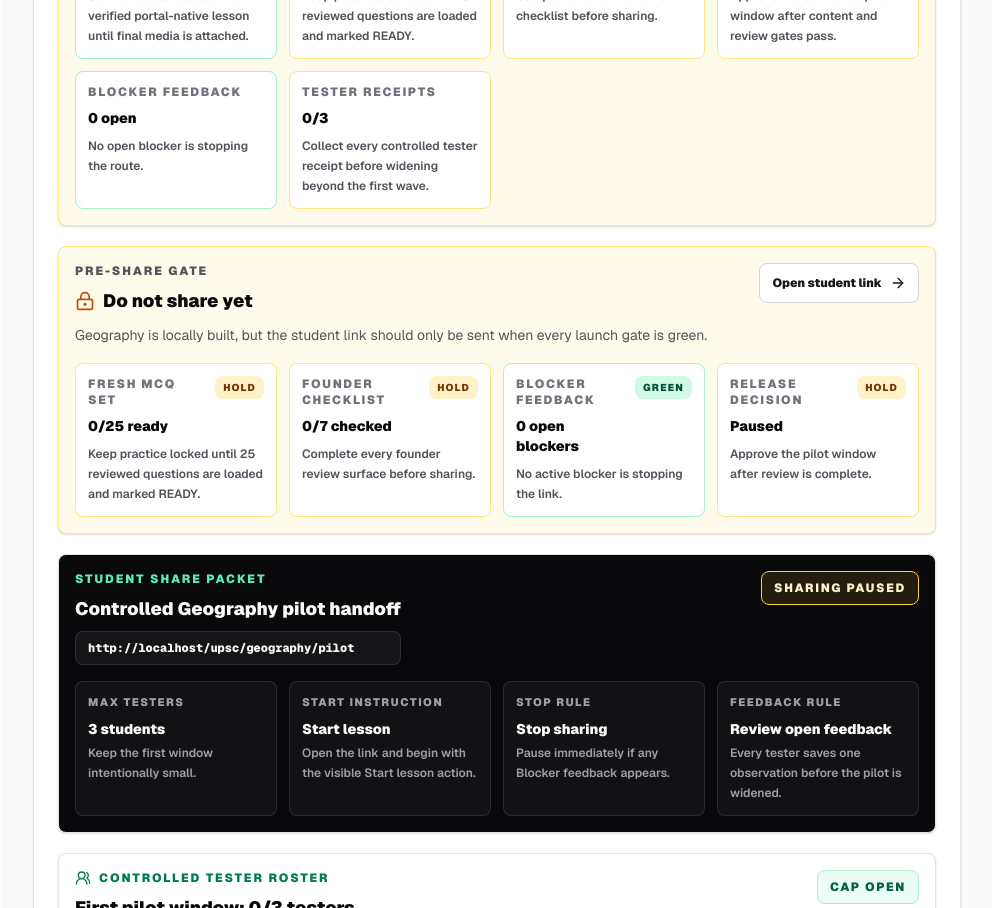
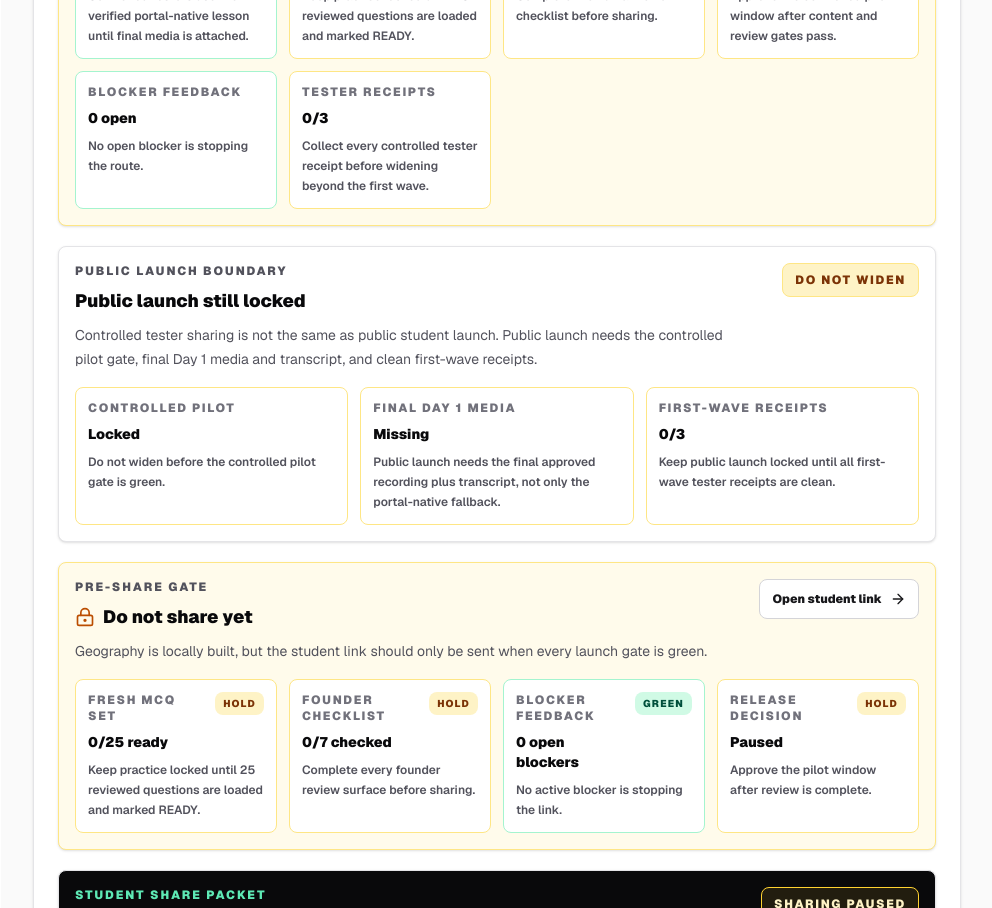
Before and after one commit to Ktej255/mcq-portal-frontend, a Next.js app: page /admin/launch-plan in a window 1280 px wide. Shown: the part 2840-3748 px from the top of the page, without its empty margins (287-1279 px from the left). Built offline with nearby package versions, Linux system fonts and the light colour scheme; no server answers.

Commit message:
Separate Geography public launch gate

```diff
--- a/scratch/admin-launch-plan-e2e.cjs
+++ b/scratch/admin-launch-plan-e2e.cjs
@@ -276,9 +276,23 @@ async function run() {
   await seedReadyDay1Mcqs(page);
   await page.reload({ waitUntil: "domcontentloaded", timeout: 45000 });
   await page.getByTestId("admin-geography-launch-readiness").getByText("25/25 ready", { exact: false }).waitFor({ timeout: 15000 });
+  const publicLaunchBoundary = page.getByTestId("admin-geography-public-launch-boundary");
+  await publicLaunchBoundary.waitFor({ timeout: 15000 });
+  await publicLaunchBoundary.getByText("Public launch still locked", { exact: true }).waitFor({ timeout: 15000 });
+  await publicLaunchBoundary.getByText("Final Day 1 media", { exact: true }).waitFor({ timeout: 15000 });
+  await publicLaunchBoundary.getByText("Missing", { exact: true }).waitFor({ timeout: 15000 });
+  if ((await publicLaunchBoundary.getAttribute("data-public-launch-ready")) !== "false") {
+    throw new Error("Public launch boundary unlocked before final Day 1 media and first-wave receipts.");
+  }
   await page.getByTestId("admin-pre-share-gate-status").getByText("Do not share yet", { exact: true }).waitFor({ timeout: 15000 });
   await page.getByTestId("admin-pilot-approve").click();
   await page.getByTestId("admin-pre-share-gate-status").getByText("Safe to share with controlled testers", { exact: true }).waitFor({ timeout: 15000 });
+  if ((await publicLaunchBoundary.getAttribute("data-controlled-pilot-ready")) !== "true") {
+    throw new Error("Public boundary did not reflect the now-ready controlled pilot gate.");
+  }
+  if ((await publicLaunchBoundary.getAttribute("data-public-launch-ready")) !== "false") {
+    throw new Error("Public launch unlocked even though final Day 1 media is still missing.");
+  }
   await preShareGate.getByText("Approved", { exact: true }).waitFor({ timeout: 15000 });
   await sharePacket.getByText("Share approved", { exact: true }).waitFor({ timeout: 15000 });
   checks.push(await assertNoOverflow(page, "admin-launch-plan-desktop"));
--- a/scratch/verify-upsc-feature-inventory.cjs
+++ b/scratch/verify-upsc-feature-inventory.cjs
@@ -68,6 +68,7 @@ async function run() {
   await launchVisionTracker.getByText("Apply Supabase SQL, set production env vars, verify OAuth, and run same-account recovery.", { exact: true }).waitFor();
   await launchVisionTracker.getByText("Geography launch pack", { exact: true }).waitFor();
   await launchVisionTracker.getByText("25 reviewed READY questions", { exact: false }).waitFor();
+  await launchVisionTracker.getByText("public-launch boundary remains locked", { exact: false }).waitFor();
   await launchVisionTracker.getByText("Attach final Day 1 lecture media, approve transcript, import fresh advanced MCQs, and run controlled tester receipts.", { exact: true }).waitFor();
   await masterPage.getByText("Verified local", { exact: true }).first().waitFor();
   await masterPage.getByText("External apply", { exact: true }).first().waitFor();
--- a/src/components/admin/GeographyTestingObservationPanel.tsx
+++ b/src/components/admin/GeographyTestingObservationPanel.tsx
@@ -493,6 +493,65 @@ export function GeographyTestingObservationPanel() {
               className={cn(
                 "rounded-md border bg-white p-3 dark:bg-zinc-950",
                 gate.passed ? "border-emerald-200 dark:border-emerald-900" : "border-amber-200 dark:border-amber-900"
+              )}
+            >
+              <p className="text-xs font-black uppercase tracking-[0.14em] text-zinc-500 dark:text-zinc-400">
+                {gate.label}
+              </p>
+              <p className="mt-2 text-sm font-black text-zinc-950 dark:text-zinc-50">{gate.value}</p>
+              <p className="mt-2 text-xs font-semibold leading-5 text-zinc-600 dark:text-zinc-300">{gate.detail}</p>
+            </div>
+          ))}
+        </div>
+      </div>
+
+      <div
+        data-testid="admin-geography-public-launch-boundary"
+        data-public-launch-ready={launchReadiness.publicLaunchReady ? "true" : "false"}
+        data-controlled-pilot-ready={launchReadiness.canShareControlledPilot ? "true" : "false"}
+        data-release-asset-pair-ready={launchReadiness.releaseAssetPairReady ? "true" : "false"}
+        data-first-wave-evidence-complete={launchReadiness.firstWaveEvidenceComplete ? "true" : "false"}
+        className={cn(
+          "mt-5 rounded-md border p-4 shadow-sm",
+          launchReadiness.publicLaunchReady
+            ? "border-emerald-200 bg-emerald-50 dark:border-emerald-900 dark:bg-emerald-950/20"
+            : "border-zinc-200 bg-white dark:border-zinc-800 dark:bg-zinc-950",
+        )}
+      >
+        <div className="flex flex-wrap items-start justify-between gap-4">
+          <div className="max-w-2xl">
+            <p className="text-xs font-black uppercase tracking-[0.16em] text-zinc-600 dark:text-zinc-300">
+              Public launch boundary
+            </p>
+            <h3 className="mt-2 text-lg font-black text-zinc-950 dark:text-zinc-50">
+              {launchReadiness.publicLaunchReady ? "Public launch ready" : "Public launch still locked"}
+            </h3>
+            <p className="mt-2 text-sm leading-6 text-zinc-600 dark:text-zinc-300">
+              Controlled tester sharing is not the same as public student launch. Public launch needs the controlled
+              pilot gate, final Day 1 media and transcript, and clean first-wave receipts.
+            </p>
+          </div>
+          <span
+            className={cn(
+              "rounded-md border px-3 py-2 text-xs font-black uppercase tracking-[0.14em]",
+              launchReadiness.publicLaunchReady
+                ? "border-emerald-200 bg-emerald-100 text-emerald-900 dark:border-emerald-900 dark:bg-emerald-950 dark:text-emerald-100"
+                : "border-amber-200 bg-amber-100 text-amber-900 dark:border-amber-900 dark:bg-amber-950 dark:text-amber-100",
+            )}
+          >
+            {launchReadiness.publicLaunchReady ? "Ready" : "Do not widen"}
+          </span>
+        </div>
+
+        <div className="mt-4 grid gap-3 md:grid-cols-3">
+          {launchReadiness.publicLaunchGates.map((gate) => (
+            <div
+              key={gate.id}
+              data-public-launch-gate={gate.id}
+              data-passed={gate.passed ? "true" : "false"}
+              className={cn(
+                "rounded-md border bg-white p-3 dark:bg-zinc-950",
+                gate.passed ? "border-emerald-200 dark:border-emerald-900" : "border-amber-200 dark:border-amber-900",
               )}
             >
               <p className="text-xs font-black uppercase tracking-[0.14em] text-zinc-500 dark:text-zinc-400">
--- a/src/lib/upsc/featureInventory.ts
+++ b/src/lib/upsc/featureInventory.ts
@@ -307,7 +307,7 @@ export const featureInventoryGroups: InventoryGroup[] = [
       {
         feature: "Launch tracker",
         status: "verified",
-        behavior: "Shows honest readiness, pending live steps, controlled tester workflow, and an operator-only six-receipt live-release boundary for Supabase RLS, Talk limiting, server-side AI configuration, deployed OAuth continuity, the real Day 1 pack, and the first controlled wave.",
+        behavior: "Shows honest readiness, pending live steps, controlled tester workflow, a separate public-launch boundary that stays locked until final Day 1 media/transcript and first-wave receipts exist, and an operator-only six-receipt live-release boundary for Supabase RLS, Talk limiting, server-side AI configuration, deployed OAuth continuity, the real Day 1 pack, and the first controlled wave.",
         evidence: "admin-launch-plan-e2e.cjs",
       },
       {
@@ -646,7 +646,7 @@ export const launchVisionRequirements: LaunchVisionRequirement[] = [
     requirement: "At least one subject, Geography, should be student-ready before moving to the next subject.",
     status: "content-gap",
     currentState:
-      "Geography has the full local loop and 30-day route map. The launch readiness snapshot now blocks controlled sharing until the Day 1 practice bank has 25 reviewed READY questions. Real Day 1 media, transcript approval, detailed animation depth, and founder-approved fresh MCQs remain the main content gap.",
+      "Geography has the full local loop and 30-day route map. The launch readiness snapshot now blocks controlled sharing until the Day 1 practice bank has 25 reviewed READY questions, and the public-launch boundary remains locked until final Day 1 media/transcript plus clean first-wave receipts exist. Real Day 1 media, transcript approval, detailed animation depth, and founder-approved fresh MCQs remain the main content gap.",
     evidence: "Geography pilot inventory, Day 1 intake, and release gates",
     nextAction: "Attach final Day 1 lecture media, approve transcript, import fresh advanced MCQs, and run controlled tester receipts.",
     phase: "Day 1",
--- a/src/lib/upsc/geographyLaunchReadiness.ts
+++ b/src/lib/upsc/geographyLaunchReadiness.ts
@@ -137,6 +137,35 @@ export function buildGeographyLaunchReadiness(input: GeographyLaunchReadinessInp
     canShareControlledPilot &&
     geographyDay1MediaAttachment.releaseAssetPairReady &&
     firstWaveEvidenceComplete;
+  const publicLaunchGates: GeographyLaunchGate[] = [
+    {
+      id: "controlled-pilot",
+      label: "Controlled pilot",
+      value: canShareControlledPilot ? "Ready" : "Locked",
+      detail: canShareControlledPilot
+        ? "The small tester link can be used inside the controlled window."
+        : "Do not widen before the controlled pilot gate is green.",
+      passed: canShareControlledPilot,
+    },
+    {
+      id: "approved-media-pair",
+      label: "Final Day 1 media",
+      value: geographyDay1MediaAttachment.releaseAssetPairReady ? "Attached" : "Missing",
+      detail: geographyDay1MediaAttachment.releaseAssetPairReady
+        ? "Approved recording and transcript are attached."
+        : "Public launch needs the final approved recording plus transcript, not only the portal-native fallback.",
+      passed: geographyDay1MediaAttachment.releaseAssetPairReady,
+    },
+    {
+      id: "first-wave-receipts",
+      label: "First-wave receipts",
+      value: `${input.feedbackReceiptCount}/${input.rosterCount || 3}`,
+      detail: firstWaveEvidenceComplete
+        ? "Every first-wave tester has submitted blocker-free feedback."
+        : "Keep public launch locked until all first-wave tester receipts are clean.",
+      passed: firstWaveEvidenceComplete,
+    },
+  ];
   const status = publicLaunchReady
     ? "Public launch ready"
     : canShareControlledPilot
@@ -152,6 +181,7 @@ export function buildGeographyLaunchReadiness(input: GeographyLaunchReadinessInp
     canShareControlledPilot,
     firstWaveEvidenceComplete,
     publicLaunchReady,
+    publicLaunchGates,
     mediaStatus: geographyDay1MediaAttachment.status,
     releaseAssetPairReady: geographyDay1MediaAttachment.releaseAssetPairReady,
   };
```
